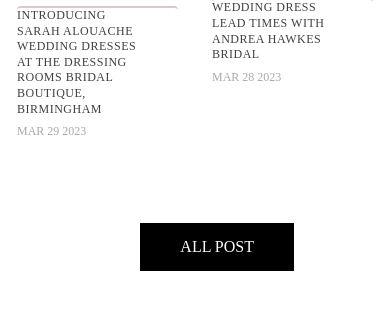
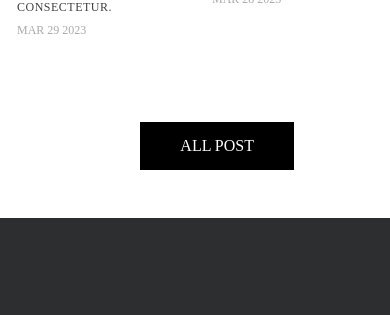
Before and after one commit to FAForhad/lovemydress, a PHP site: page / in a window 390 px wide. Shown: the part 2679-2994 px from the top of the page. Run offline with PHP 8.4, Linux system fonts and the light colour scheme; some libraries are stand-ins or nearby versions.

Commit message:
wedding_blog_responsive_ipdated

```diff
--- a/index.html
+++ b/index.html
@@ -184,11 +184,11 @@
             <div class="block-wrapper-inner">
                 <div class="section-header">
                     <h2 style="color: #404040"></h2>
-                    <h2 class="lg:text-6xl md:text-5xl text-4xl">Latest&nbsp;<em>Features</em></h2>
+                    <h2 class="lg:text-6xl md:text-5xl text-4xl my-2">Latest&nbsp;<em>Features</em></h2>
                     <h4 style="color: #404040"></h4>
                     <h4 class="lgtext-2xl md:text-xl text-md">The latest real weddings, editorials and good reads</h4>
                 </div>
-                <div class="archive-block homepage">
+                <div class="archive-block homepage ">
                     <div class="archive-post slide-in-delay">
                         <a href=''>
                             <img src="
@@ -197,8 +197,7 @@
                         </a>
                         <a href="" class="related-cat">Bridal Fashion</a>
                         <h3 style="color: #404040">
-                            <a href="">The Most Stylish Mother of the
-                                Bride Outfits
+                            <a href="">Lorem ipsum dolor sit amet consectetur.
                             </a>
                         </h3>
                         <h5>Apr 01 2023</h5>
@@ -209,8 +208,8 @@
                                 class="attachment-large size-large wp-post-image h-64">
                         </a><a href="" class="related-cat">Weddings</a>
                         <h3 style="color: #404040"><a style="color: #404040" href=""
-                                title="Bridal Designer Charlotte Sands and her Modern and Colourful Liverpool Wedding">Bridal
-                                Designer Charlotte Sands and her Modern and Colourful Liverpool Wedding</a></h3>
+                                title="Bridal Designer Charlotte Sands and her Modern and Colourful Liverpool Wedding">Lorem
+                                ipsum dolor sit amet consectetur.</a></h3>
                         <h5>Mar 31 2023</h5>
                     </div>
                     <div class="archive-post slide-in-delay">
@@ -219,8 +218,8 @@
                                 class="attachment-large size-large wp-post-image h-96">
                         </a>
                         <a href="" class="related-cat">Bridal Fashion</a>
-                        <h3 style="color: #404040"><a style="color: #404040" href="">Introducing
-                                Sarah Alouache Wedding Dresses at The Dressing Rooms Bridal Boutique, Birmingham</a>
+                        <h3 style="color: #404040"><a style="color: #404040" href="">Lorem ipsum dolor sit amet
+                                consectetur.</a>
                         </h3>
                         <h5>Mar 29 2023</h5>
                     </div>
@@ -231,8 +230,8 @@
                         </a>
                         <a href="r" class="related-cat">Bridal Fashion</a>
                         <h3 style="color: #404040"><a style="color: #404040" href=""
-                                title="Wedding Dress Lead Times With Andrea Hawkes Bridal">Wedding Dress Lead Times With
-                                Andrea Hawkes Bridal</a></h3>
+                                title="Wedding Dress Lead Times With Andrea Hawkes Bridal">Lorem ipsum dolor sit amet
+                                consectetur.</a></h3>
                         <h5>Mar 28 2023</h5>
                     </div>
                 </div>
@@ -336,8 +335,7 @@
                                 class="attachment-large size-large wp-post-image h-96">
                         </a><a href="" class="related-cat">Bridal Fashion</a>
                         <h3 style="color: #404040">
-                            <a href="">The Most Stylish Mother of the
-                                Bride Outfits
+                            <a href="">Lorem ipsum dolor sit amet consectetur.
                             </a>
                         </h3>
                         <h5>Apr 01 2023</h5>
@@ -347,9 +345,8 @@
                             <img src="https://www.lovemydress.net/wp-content/uploads/2023/03/Luna-Bea-Bride-Yann-Audic-Photography-29.jpg"
                                 class="attachment-large size-large wp-post-image h-64">
                         </a><a href="" class="related-cat">Weddings</a>
-                        <h3 style="color: #404040"><a style="color: #404040" href=""
-                                title="Bridal Designer Charlotte Sands and her Modern and Colourful Liverpool Wedding">Bridal
-                                Designer Charlotte Sands and her Modern and Colourful Liverpool Wedding</a></h3>
+                        <h3 style="color: #404040"><a style="color: #404040" href="">Lorem ipsum dolor sit amet
+                                consectetur.</a></h3>
                         <h5>Mar 31 2023</h5>
                     </div>
                     <div class="archive-post slide-in-delay">
@@ -358,8 +355,10 @@
                                 class="attachment-large size-large wp-post-image h-96">
                         </a>
                         <a href="" class="related-cat">Bridal Fashion</a>
-                        <h3 style="color: #404040"><a style="color: #404040" href="">Introducing
-                                Sarah Alouache Wedding Dresses at The Dressing Rooms Bridal Boutique, Birmingham</a>
+                        <h3 style="color: #404040">
+                            <a style="color: #404040" href="">
+                                Lorem ipsum dolor sit amet consectetur.
+                            </a>
                         </h3>
                         <h5>Mar 29 2023</h5>
                     </div>
@@ -370,8 +369,8 @@
                         </a>
                         <a href="r" class="related-cat">Bridal Fashion</a>
                         <h3 style="color: #404040"><a style="color: #404040" href=""
-                                title="Wedding Dress Lead Times With Andrea Hawkes Bridal">Wedding Dress Lead Times With
-                                Andrea Hawkes Bridal</a></h3>
+                                title="Wedding Dress Lead Times With Andrea Hawkes Bridal">Lorem ipsum dolor sit amet
+                                consectetur.l</a></h3>
                         <h5>Mar 28 2023</h5>
                     </div>
                 </div>
--- a/style.css
+++ b/style.css
@@ -400,7 +400,6 @@ element.style {
     color: #000000;
     display: block;
     position: relative;
-    font-size: 14px;
     padding: 15px 10px;
     margin-top: -48px;
     text-transform: uppercase;
```
